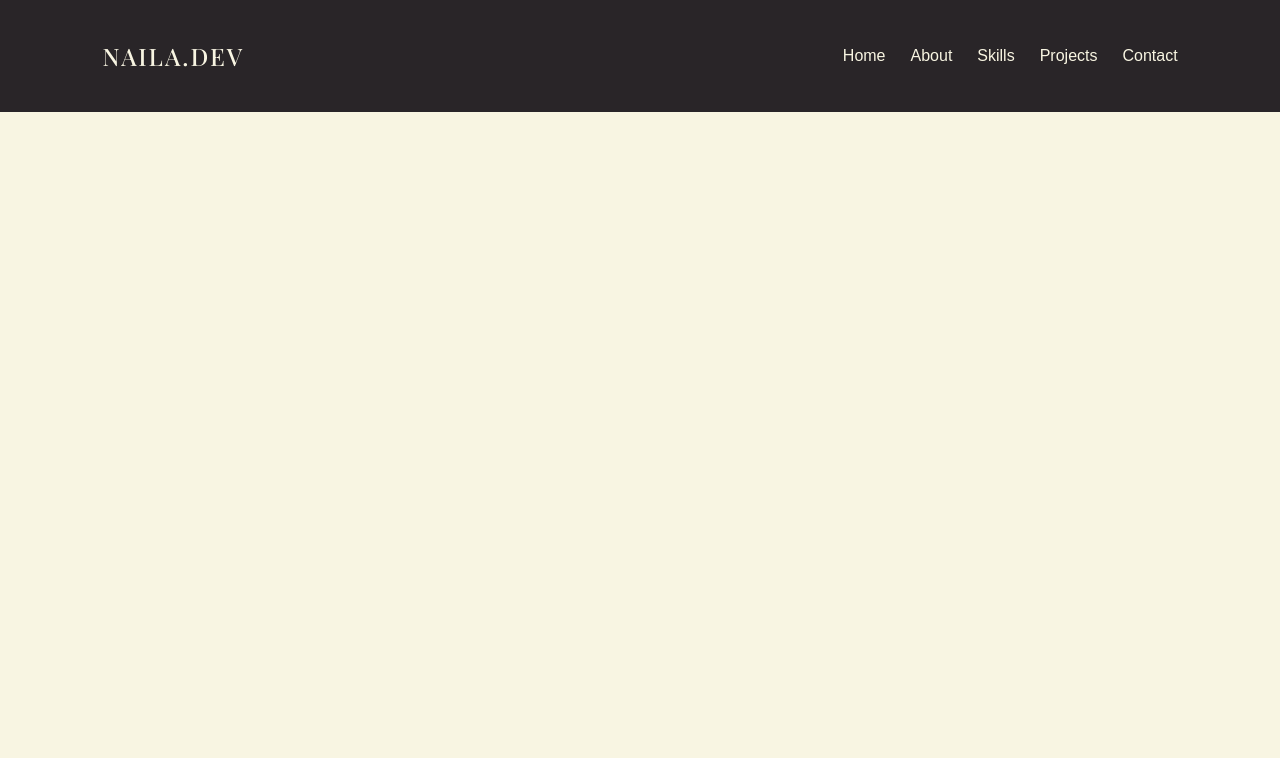
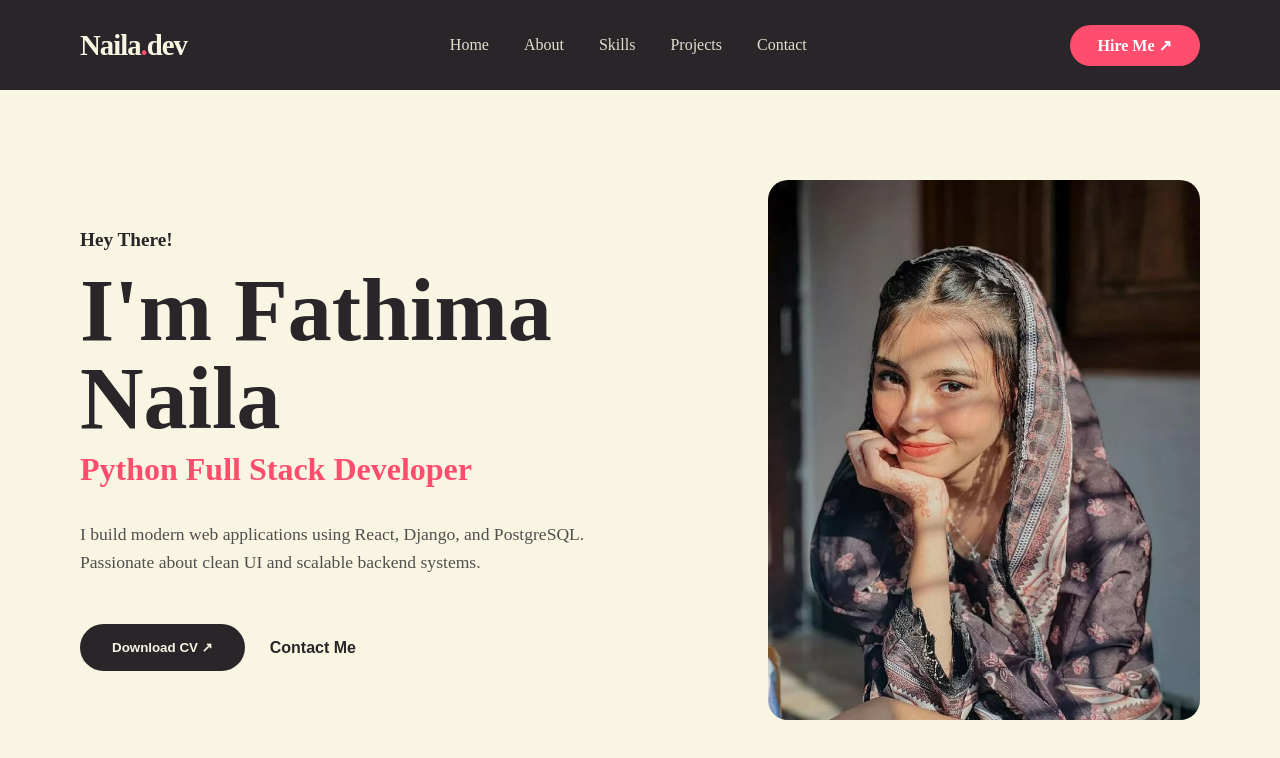
Before and after one commit to nailaanver/my-portfolio, a React (Vite) app: page / in a window 1280 px wide. Shown: the top 758 px of the page. Built offline with nearby package versions, Linux system fonts and the light colour scheme.

Commit message:
setup the hero section

```diff
--- a/src/App.css
+++ b/src/App.css
@@ -1,3 +1,8 @@
+* {
+  margin: 0;
+  padding: 0;
+  box-sizing: border-box;
+}
 :root {
   --pale-ivory: #F8F5E2;
   --smoke-signal: #292528;
@@ -5,3 +10,11 @@
   --text-dark: #292528;
   --hover-dark: #FF4D6D;
 }
+.container {
+  max-width: 1200px; /* This creates the consistent side gap */
+  margin: 0 auto;    /* This centers the content on the screen */
+  padding: 0 40px;   /* Safety gap for smaller screens */
+  width: 100%;
+  align-items: center;
+  box-sizing: border-box;
+}
--- a/src/App.jsx
+++ b/src/App.jsx
@@ -1,12 +1,13 @@
 import Navbar from "./components/Navbar";
 import './App.css'
+import Hero from "./components/Hero";
 
 
 function App() {
   return (
     <div>
       <Navbar></Navbar>
-
+      <Hero></Hero>
     </div>
   );
 }
--- /dev/null
+++ b/src/components/Hero.jsx
@@ -0,0 +1,40 @@
+import "../styles/Hero.css";
+import heroImage from "../assets/images/girl-4.jpg";
+
+
+function Hero() {
+  return (
+    <section className="hero-section">
+      <div className="container hero-container">
+
+        <div className="hero-content">
+          <p className="greeting"> Hey There!</p>
+          <h1 className="hero-title">
+            I'm Fathima Naila
+          </h1>
+          <h2 className="hero-subtitle">
+            <span className="highlight">Python Full Stack Developer</span>
+          </h2>
+          <p className="hero-description">
+            I build modern web applications using React, Django, and PostgreSQL.
+            Passionate about clean UI and scalable backend systems.
+          </p>
+
+          <div className="hero-actions">
+            <button className="btn-primary">Download CV ↗</button>
+            <button className="btn-secondary">Contact Me</button>
+          </div>
+        </div>
+
+        <div className="hero-visual">
+          <div className="shape-bg"></div>
+          {/* Add your photo here */}
+          <img src={heroImage} alt="Fathima Naila" className="hero-img" />
+        </div>
+
+      </div>
+    </section>
+  );
+}
+
+export default Hero;
--- a/src/components/Navbar.jsx
+++ b/src/components/Navbar.jsx
@@ -1,8 +1,10 @@
 import "../styles/Navbar.css";
+
 function Navbar() {
   return (
-    <nav className="navbar">
-      <h2 className="logo">Naila.dev</h2>
+    <nav className="navbar-wrapper">
+      <div className="container navbar-content">
+        <h2 className="logo">Naila<span className="accent-dot">.</span>dev</h2>
 
         <ul className="nav-links">
           <li><a href="#home">Home</a></li>
@@ -11,6 +13,11 @@
           <li><a href="#projects">Projects</a></li>
           <li><a href="#contact">Contact</a></li>
         </ul>
+
+        <div className="nav-actions">
+          <a href="#contact" className="btn-hire">Hire Me ↗</a>
+        </div>
+      </div>
     </nav>
   );
 }
--- a/src/styles/Navbar.css
+++ b/src/styles/Navbar.css
@@ -1,49 +1,56 @@
-body {
-  margin: 0;
-  padding: 0;
-  background-color: var(--pale-ivory);
-  font-family: 'Poppins', sans-serif;
-  color: var(--text-dark);
+
+.navbar-wrapper {
+  width: 100%;
+  background-color: var(--smoke-signal); /* Dark Background */
+  position: sticky;
+  top: 0;
+  z-index: 1000;
+  padding: 10px 0;
 }
 
-
-.navbar {
+.navbar-content {
   display: flex;
   justify-content: space-between;
   align-items: center;
-  padding: 20px 8%;
-  background-color: var(--smoke-signal);
+  height: 70px;
 }
 
 .logo {
-  font-family: 'Playfair Display', serif;
-  font-size: 24px;
-  font-weight: 500;
-  letter-spacing: 2px;
-  color: var(--pale-ivory);
-  text-transform: uppercase;
-}
-.logo {
-  transition: 0.3s ease;
+  font-size: 1.8rem;
+  font-weight: 800;
+  color: var(--pale-ivory); /* Light Text */
+  letter-spacing: -1px;
 }
 
-.logo:hover {
-  letter-spacing: 5px;
+.accent-dot {
+  color: var(--hover-dark);
 }
 
 .nav-links {
+  display: flex;
   list-style: none;
-  display: flex;
-  gap: 25px;
+  gap: 35px;
 }
 
-.nav-links li a {
+.nav-links a {
   text-decoration: none;
   color: var(--pale-ivory);
-  font-size: 16px;
-  transition: 0.3s ease;
+  font-weight: 500;
+  opacity: 0.9;
+  transition: 0.3s;
 }
 
-.nav-links li a:hover {
-  color: #FF4D6D;
+.nav-links a:hover {
+  color: var(--hover-dark);
+  opacity: 1;
 }
+
+.btn-hire {
+  background-color: var(--hover-dark);
+  color: white;
+  text-decoration: none;
+  padding: 12px 28px;
+  border-radius: 30px;
+  font-weight: 600;
+  transition: 0.3s;
+}
--- /dev/null
+++ b/src/styles/hero.css
@@ -0,0 +1,116 @@
+
+.hero-section {
+  background-color: var(--pale-ivory); /* Light Background */
+  min-height: 90vh;
+  display: flex;
+  align-items: center;
+  overflow: hidden;
+  padding: 60px 0;
+}
+
+.hero-container {
+  display: flex;
+  justify-content: space-between;
+  align-items: center;
+  gap: 40px;
+}
+
+.hero-content {
+  flex: 1.2; /* Gives more room to text */
+}
+
+.greeting {
+  font-weight: 600;
+  color: var(--smoke-signal);
+  font-size: 1.2rem;
+  margin-bottom: 1rem;
+}
+
+.hero-title {
+  font-size: clamp(3.5rem, 8vw, 5.5rem);
+  color: var(--smoke-signal);
+  line-height: 1;
+  font-weight: 800;
+  margin-bottom: 0.5rem;
+}
+
+.hero-title span {
+  color: var(--hover-dark);
+}
+
+.highlight {
+  color: var(--hover-dark);
+  font-size: 2rem;
+  font-weight: 700;
+  display: block;
+  margin-bottom: 2rem;
+}
+
+.hero-description {
+  font-size: 1.1rem;
+  line-height: 1.6;
+  max-width: 550px;
+  color: var(--smoke-signal);
+  opacity: 0.8;
+  margin-bottom: 3rem;
+}
+
+.hero-actions {
+  display: flex;
+  gap: 25px; /* Increased gap for a cleaner look */
+  align-items: center;
+}
+
+.btn-primary {
+  background-color: var(--smoke-signal);
+  color: var(--pale-ivory);
+  padding: 16px 32px;
+  border-radius: 50px;
+  border: none;
+  font-weight: 700;
+  cursor: pointer;
+  transition: transform 0.3s ease, background-color 0.3s ease;
+}
+
+.btn-primary:hover {
+  background-color: var(--hover-dark); /* Turns pink on hover */
+  transform: translateY(-2px);
+}
+
+.btn-secondary {
+  background: transparent;
+  color: var(--smoke-signal);
+  border: none;
+  display: flex;
+  align-items: center;
+  gap: 8px;
+  font-weight: 700;
+  cursor: pointer;
+  transition: color 0.3s ease;
+  font-size: 16px;
+}
+
+.btn-secondary:hover {
+  color: var(--hover-dark);
+   /* Turns pink on hover */
+}
+
+.btn-icon {
+  font-size: 1.2rem;
+  /* Optional: gives the icon a little color boost */
+  color: var(--hover-dark);
+}
+
+.hero-visual {
+  flex: 0.8;
+  position: relative;
+  display: flex;
+  justify-content: flex-end;
+}
+
+.hero-img {
+  width: 100%;
+  max-width: 450px;
+  z-index: 2;
+  border-radius: 20px; /* Optional: adds a clean look */
+}
```
Also changed, not shown: src/assets/images/girl-4.jpg (added). Lines whose indentation alone changed are shown as unchanged.
